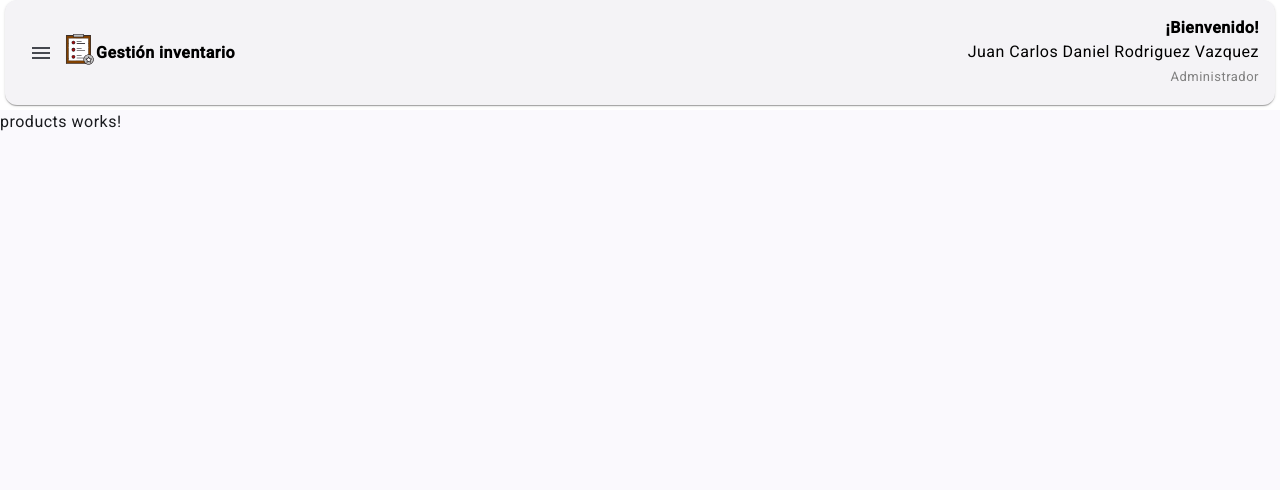
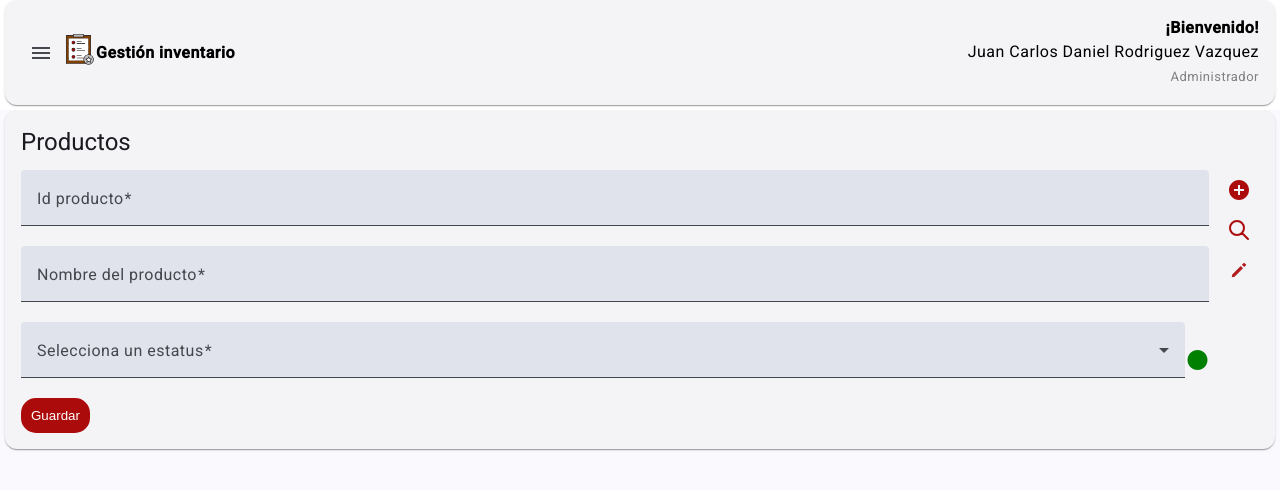
Before and after one commit to Danielbulevare/inventary-frontend, an Angular app: page /inventory-management/products in a window 1280 px wide. Shown: the top 490 px of the page. Built offline with nearby package versions, Linux system fonts and the light colour scheme.

Commit message:
Se realizó el diseño de la pantalla Producto

```diff
--- a/src/app/inventoryManagement/inventory-management.component.html
+++ b/src/app/inventoryManagement/inventory-management.component.html
@@ -37,6 +37,10 @@
     </mat-card>
   </mat-sidenav>
   <mat-sidenav-content>
-    <router-outlet />
+    <mat-card appearance="raised">
+      <mat-card-content>
+        <router-outlet />
+      </mat-card-content>
+    </mat-card>
   </mat-sidenav-content>
 </mat-sidenav-container>
--- /dev/null
+++ b/src/app/inventoryManagement/pages/products/components/action-buttons/action-buttons.component.html
@@ -0,0 +1,50 @@
+<div>
+  <div>
+    <button
+      #tooltip="matTooltip"
+      matTooltip="Agregar nuevo producto"
+      matTooltipPosition="left"
+      matTooltipHideDelay="100"
+      mat-icon-button
+      aria-label="Example icon-button with menu icon"
+    >
+      <mat-icon
+        svgIcon="add_icon"
+        aria-hidden="false"
+        aria-label="Add SVG icon"
+      ></mat-icon>
+    </button>
+  </div>
+  <div>
+    <button
+      #tooltip="matTooltip"
+      matTooltip="Buscar producto"
+      matTooltipPosition="left"
+      matTooltipHideDelay="100"
+      mat-icon-button
+      aria-label="Example icon-button with menu icon"
+    >
+      <mat-icon
+        svgIcon="search_icon"
+        aria-hidden="false"
+        aria-label="Search SVG icon"
+      ></mat-icon>
+    </button>
+  </div>
+  <div>
+    <button
+      #tooltip="matTooltip"
+      matTooltip="Editar producto"
+      matTooltipPosition="left"
+      matTooltipHideDelay="100"
+      mat-icon-button
+      aria-label="Example icon-button with menu icon"
+    >
+      <mat-icon
+        svgIcon="edit_icon"
+        aria-hidden="false"
+        aria-label="Edit SVG icon"
+      ></mat-icon>
+    </button>
+  </div>
+</div>
--- /dev/null
+++ b/src/app/inventoryManagement/pages/products/components/form/form.component.css
@@ -0,0 +1,12 @@
+.wide-container {
+  width: 100%;
+}
+
+.status-color{
+  color: green;
+}
+
+.align-in-line{
+  display: flex;
+  align-items: center;
+}
--- /dev/null
+++ b/src/app/inventoryManagement/pages/products/components/form/form.component.html
@@ -0,0 +1,71 @@
+<form>
+  <!--Entrada Id producto-->
+  <mat-form-field class="wide-container">
+    <mat-label>Id producto</mat-label>
+    <input matInput type="text" [formControl]="idProduct" placeholder="Ej. 1" />
+    @if (idProduct.value) {
+    <button
+      type="button"
+      matSuffix
+      mat-icon-button
+      aria-label="Clear"
+      (click)="idProduct.setValue('')"
+    >
+      <mat-icon>close</mat-icon>
+    </button>
+    } @if (idProduct.hasError('required')) {
+    <mat-error>El número de Id es <strong>requerido</strong></mat-error>
+    } @if(idProduct.hasError('pattern')){
+    <mat-error
+      >Solo se deben introducir <strong>números enteros</strong></mat-error
+    >}
+  </mat-form-field>
+
+  <!--Entrada nombre producto-->
+  <mat-form-field class="wide-container">
+    <mat-label>Nombre del producto</mat-label>
+    <input
+      matInput
+      type="text"
+      [formControl]="nameProduct"
+      placeholder="Ej. 1"
+    />
+    @if (nameProduct.value) {
+    <button
+      type="button"
+      matSuffix
+      mat-icon-button
+      aria-label="Clear"
+      (click)="nameProduct.setValue('')"
+    >
+      <mat-icon>close</mat-icon>
+    </button>
+    } @if (nameProduct.hasError('required')) {
+    <mat-error>El nombre del producto es <strong>requerido</strong></mat-error>
+    }
+  </mat-form-field>
+
+  <!--Entrada estatus-->
+
+  <div class="align-in-line">
+    <mat-form-field class="wide-container">
+      <mat-label>Selecciona un estatus</mat-label>
+      <mat-select [formControl]="status">
+        <mat-option>--</mat-option>
+        <mat-option value="1">Activo</mat-option>
+        <mat-option value="2">Inactivo</mat-option>
+      </mat-select>
+
+      @if (status.hasError('required')) {
+      <mat-error>El estatus es <strong>requerido</strong></mat-error>
+      }
+    </mat-form-field>
+    <mat-icon
+      aria-hidden="false"
+      aria-label="Example home icon"
+      fontIcon="circle"
+      class="status-color"
+    ></mat-icon>
+  </div>
+  <button type="button" class="btn">Guardar</button>
+</form>
--- /dev/null
+++ b/src/app/inventoryManagement/pages/products/components/form/form.component.ts
@@ -0,0 +1,36 @@
+import { Component } from '@angular/core';
+import { MatInputModule } from '@angular/material/input';
+import { MatIconModule } from '@angular/material/icon';
+import { MatButtonModule } from '@angular/material/button';
+import { MatFormFieldModule } from '@angular/material/form-field';
+import {
+  FormControl,
+  FormsModule,
+  ReactiveFormsModule,
+  Validators,
+} from '@angular/forms';
+import { MatSelectModule } from '@angular/material/select';
+
+@Component({
+  selector: 'app-form',
+  standalone: true,
+  imports: [
+    MatInputModule,
+    MatIconModule,
+    MatButtonModule,
+    MatFormFieldModule,
+    FormsModule,
+    ReactiveFormsModule,
+    MatSelectModule,
+  ],
+  templateUrl: './form.component.html',
+  styleUrl: './form.component.css',
+})
+export class FormComponent {
+  idProduct = new FormControl('', [
+    Validators.required,
+    Validators.pattern('^[0-9]*$'),
+  ]);
+  nameProduct = new FormControl('', Validators.required);
+  status = new FormControl('', Validators.required);
+}
--- a/src/app/inventoryManagement/pages/products/products.component.css
+++ b/src/app/inventoryManagement/pages/products/products.component.css
@@ -0,0 +1,11 @@
+.linear-to-extremes{
+  display: flex;
+}
+
+.take-up-the-full-width{
+  width: 100%;
+}
+
+.left-margin{
+  margin-left: 10px;
+}
--- a/src/app/inventoryManagement/pages/products/products.component.html
+++ b/src/app/inventoryManagement/pages/products/products.component.html
@@ -1 +1,6 @@
-<p>products works!</p>
+<h6>Productos</h6>
+
+<div class="linear-to-extremes">
+  <app-form class="take-up-the-full-width"/>
+  <app-action-buttons class="left-margin"/>
+</div>
```
Also changed, not shown: src/app/inventoryManagement/pages/products/components/action-buttons/action-buttons.component.ts (added, +38 -0 lines), src/app/inventoryManagement/pages/products/products.component.ts (+5 -5 lines), src/app/Auth/components/form/form.component.css (line endings or trailing spaces), src/app/inventoryManagement/pages/products/components/action-buttons/action-buttons.component.css (added), 2 other files (tests, documents, lock files or other folders).
